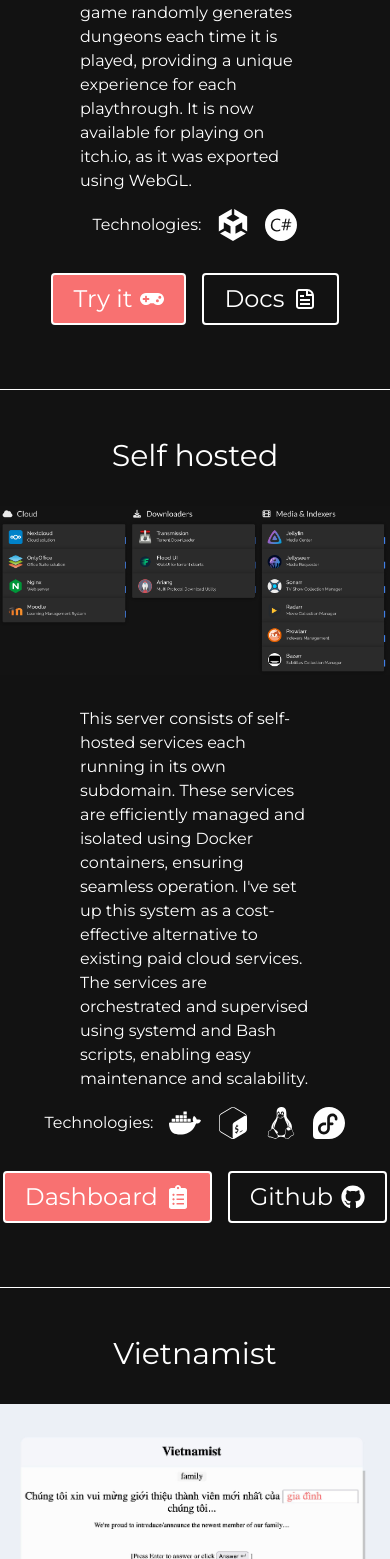
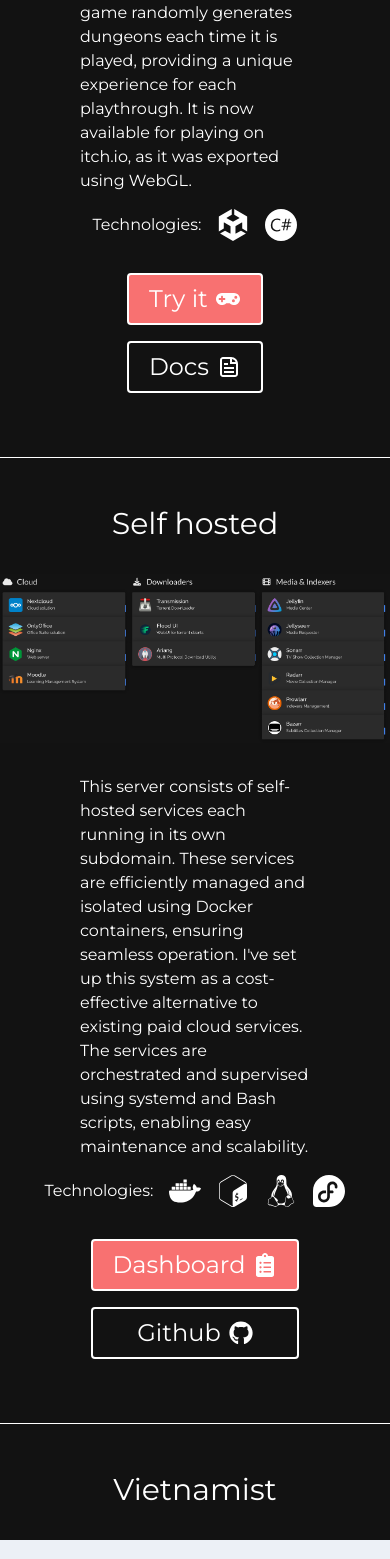
Before and after one commit to MirekNguyen/mirekng-homepage, a Next.js app: page /projects in a window 390 px wide. Shown: the part 1597-3156 px from the top of the page. Built offline with nearby package versions, Linux system fonts and the light colour scheme.

Commit message:
fix: button overflow on mobile

```diff
--- a/pages/projects.jsx
+++ b/pages/projects.jsx
@@ -97,7 +97,7 @@ const projects = () => {
           <SiCsharp title="C#" size="32" />
         </div>
 
-        <div className="flex gap-4 mb-8">
+        <div className="flex flex-col md:flex-row gap-4 mb-8">
           <Link href="https://mireknguyen.itch.io/dungeon">
             <button className="flex place-items-center text-2xl sm:text-2xl text-white bg-red-400 rounded px-5 py-2 dark:border-white border-gray-800 border-2">
               Try it
@@ -105,7 +105,7 @@ const projects = () => {
             </button>
           </Link>
           <Link href="/dungeon">
-            <button className="flex place-items-center text-2xl sm:text-2xl text-white dark:bg-transparent bg-gray-800 rounded px-5 py-2 dark:border-white border-gray-800 border-2">
+            <button className="flex justify-center place-items-center text-2xl text-white dark:bg-transparent bg-gray-800 rounded px-5 py-2 dark:border-white border-gray-800 border-2">
               Docs
               <CgFileDocument className="ml-2 inline" />
             </button>
@@ -140,7 +140,7 @@ const projects = () => {
           <SiLinux title="Linux" size="32" />
           <SiFedora title="Fedora" size="32" />
         </div>
-        <div className="flex gap-4 mb-8">
+        <div className="flex flex-col md:flex-row gap-4 mb-8">
           <Link href="https://dashboard.mirekng.com">
             <button className="flex place-items-center text-2xl sm:text-2xl text-white bg-red-400 rounded px-5 py-2 dark:border-white border-gray-800 border-2">
               Dashboard
@@ -148,7 +148,7 @@ const projects = () => {
             </button>
           </Link>
           <Link href="https://github.com/MirekNguyen/self-hosted">
-            <button className="flex place-items-center text-2xl sm:text-2xl text-white dark:bg-transparent bg-gray-800 rounded px-5 py-2 dark:border-white border-gray-800 border-2">
+            <button className="flex justify-center place-items-center text-2xl text-white dark:bg-transparent bg-gray-800 rounded px-5 py-2 dark:border-white border-gray-800 border-2">
               Github
               <FaGithub className="ml-2 inline" />
             </button>
```
